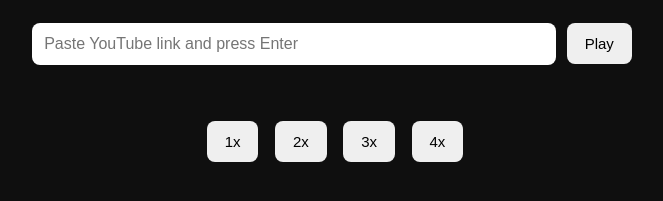
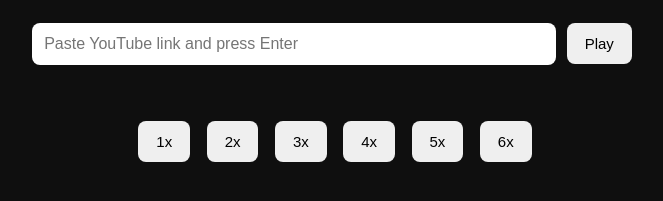
Before and after one commit to nov05/nov05-youtube-speed-player, a plain HTML site: page index.html in a window 1280 px wide. Shown: the part 129-330 px from the top of the page, without its empty margins (305-968 px from the left). Drawn offline with Linux system fonts and the light colour scheme.

Commit message:
readme update, alternative

```diff
--- a/index.html
+++ b/index.html
@@ -86,6 +86,8 @@
             <button onclick="setSpeed(2)">2x</button>
             <button onclick="setSpeed(3)">3x</button>
             <button onclick="setSpeed(4)">4x</button>
+            <button onclick="setSpeed(4)">5x</button>
+            <button onclick="setSpeed(4)">6x</button>
         </div>
 
     </div>
@@ -155,8 +157,9 @@
 
             // bypass 2x limit
             setTimeout(() => {
+                // After 100 millisecond, it calls the forceSpeed function
                 forceSpeed(rate);
-            }, 1000);
+            }, 100);
         }
 
     </script>
```
Also changed, not shown: 1 other file.
